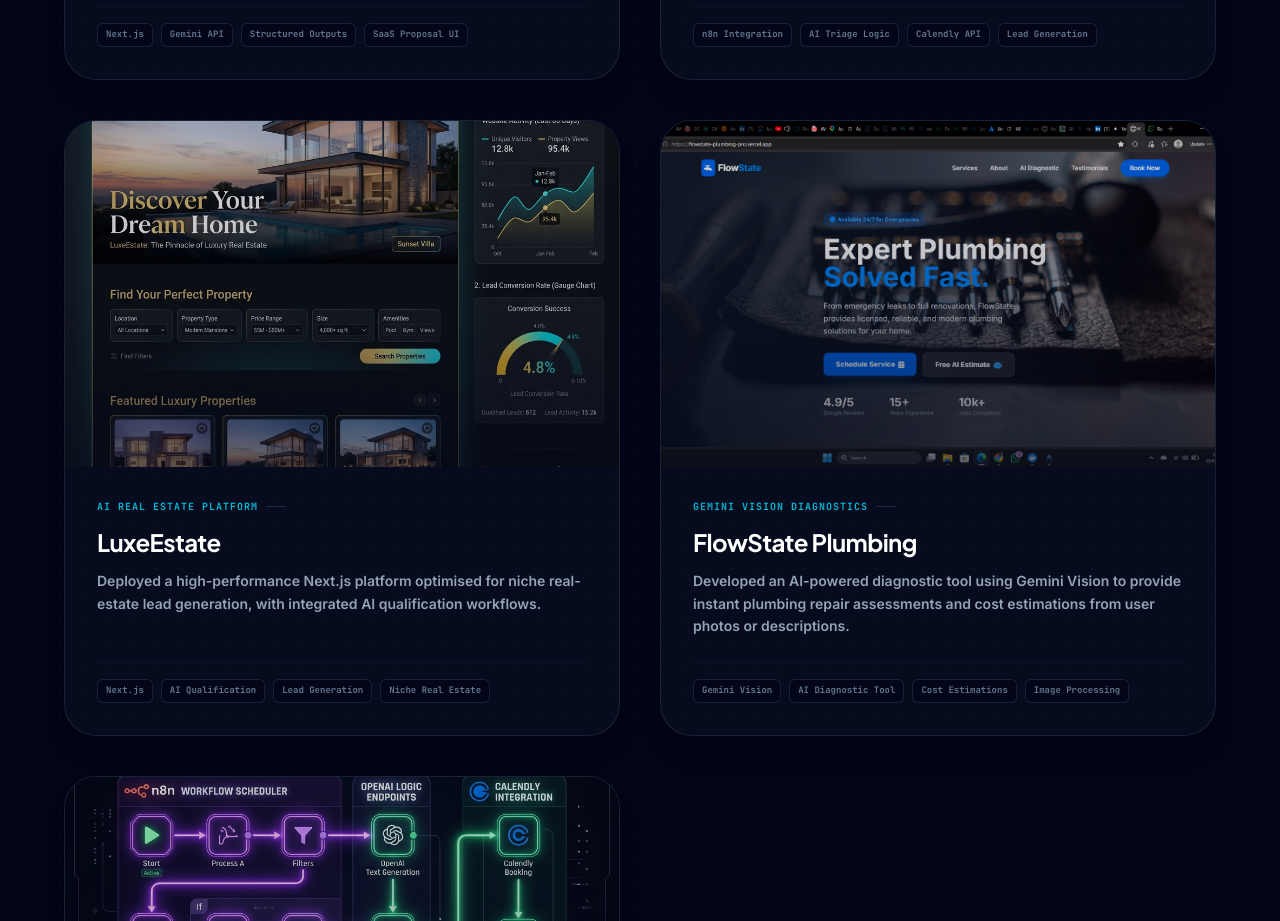
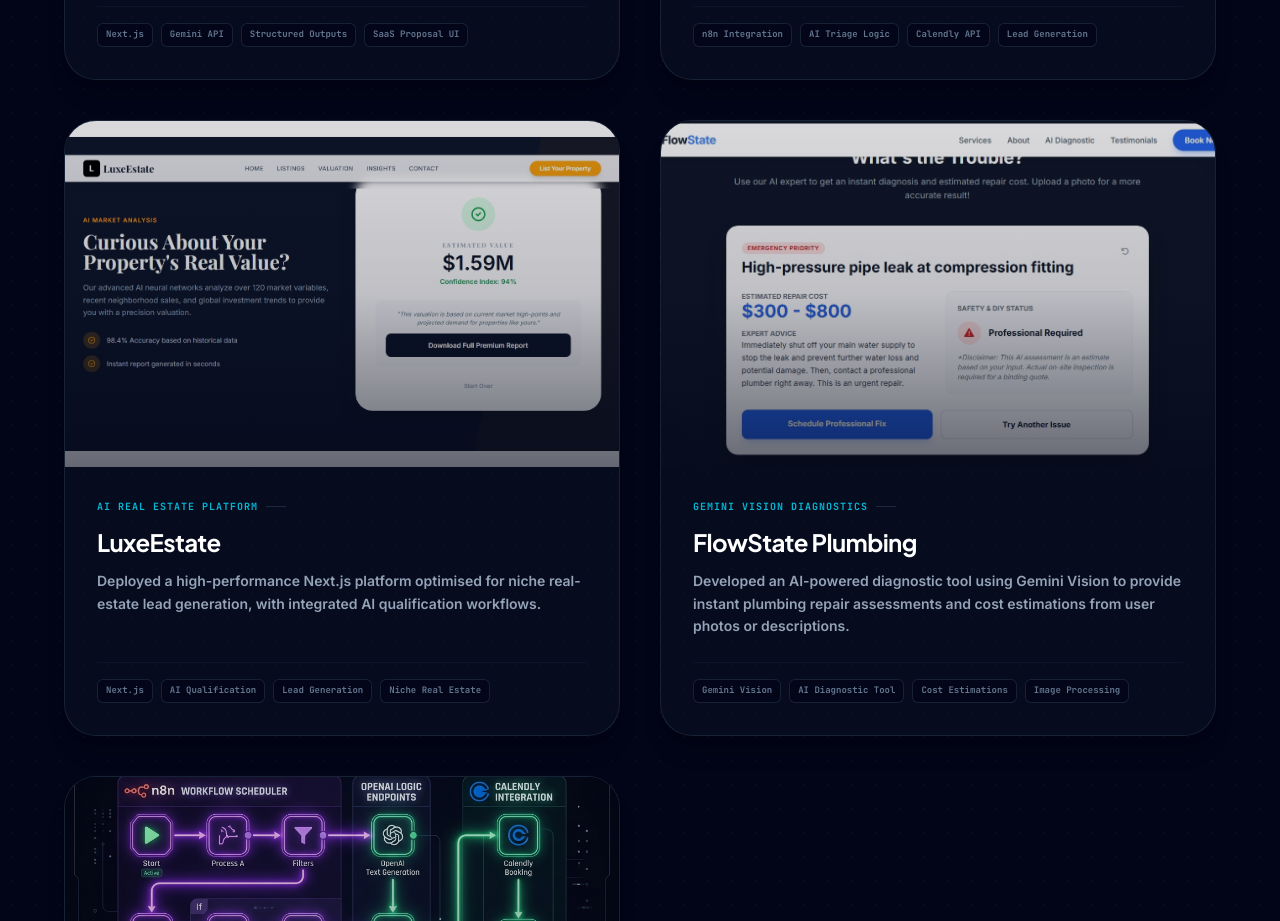
Before and after one commit to hammadbinnasir/hbnsystems, a React (Vite) app: page / in a window 1280 px wide. Shown: the part 5660-6581 px from the top of the page. Built offline with nearby package versions, Linux system fonts and the light colour scheme.

Commit message:
style: replace generated mockups with real screenshots for flowstate and luxeestate

```diff
--- a/src/App.tsx
+++ b/src/App.tsx
@@ -647,7 +647,7 @@
       title: "LuxeEstate",
       category: "ai-web",
       categoryLabel: "AI Real Estate Platform",
-      image: "/projects/luxeestate.png",
+      image: "/projects/luxeestate.jpeg",
       description: "Deployed a high-performance Next.js platform optimised for niche real-estate lead generation, with integrated AI qualification workflows.",
       link: "https://luxeestate-green.vercel.app",
       tech: ["Next.js", "AI Qualification", "Lead Generation", "Niche Real Estate"]
@@ -656,7 +656,7 @@
       title: "FlowState Plumbing",
       category: "ai-web",
       categoryLabel: "Gemini Vision Diagnostics",
-      image: "/projects/flowstate.png",
+      image: "/projects/flowstate.jpeg",
       description: "Developed an AI-powered diagnostic tool using Gemini Vision to provide instant plumbing repair assessments and cost estimations from user photos or descriptions.",
       link: "https://flowstate-plumbing-pro.vercel.app",
       tech: ["Gemini Vision", "AI Diagnostic Tool", "Cost Estimations", "Image Processing"]
```
Also changed, not shown: public/projects/flowstate.jpeg (added), public/projects/luxeestate.jpeg (added).
